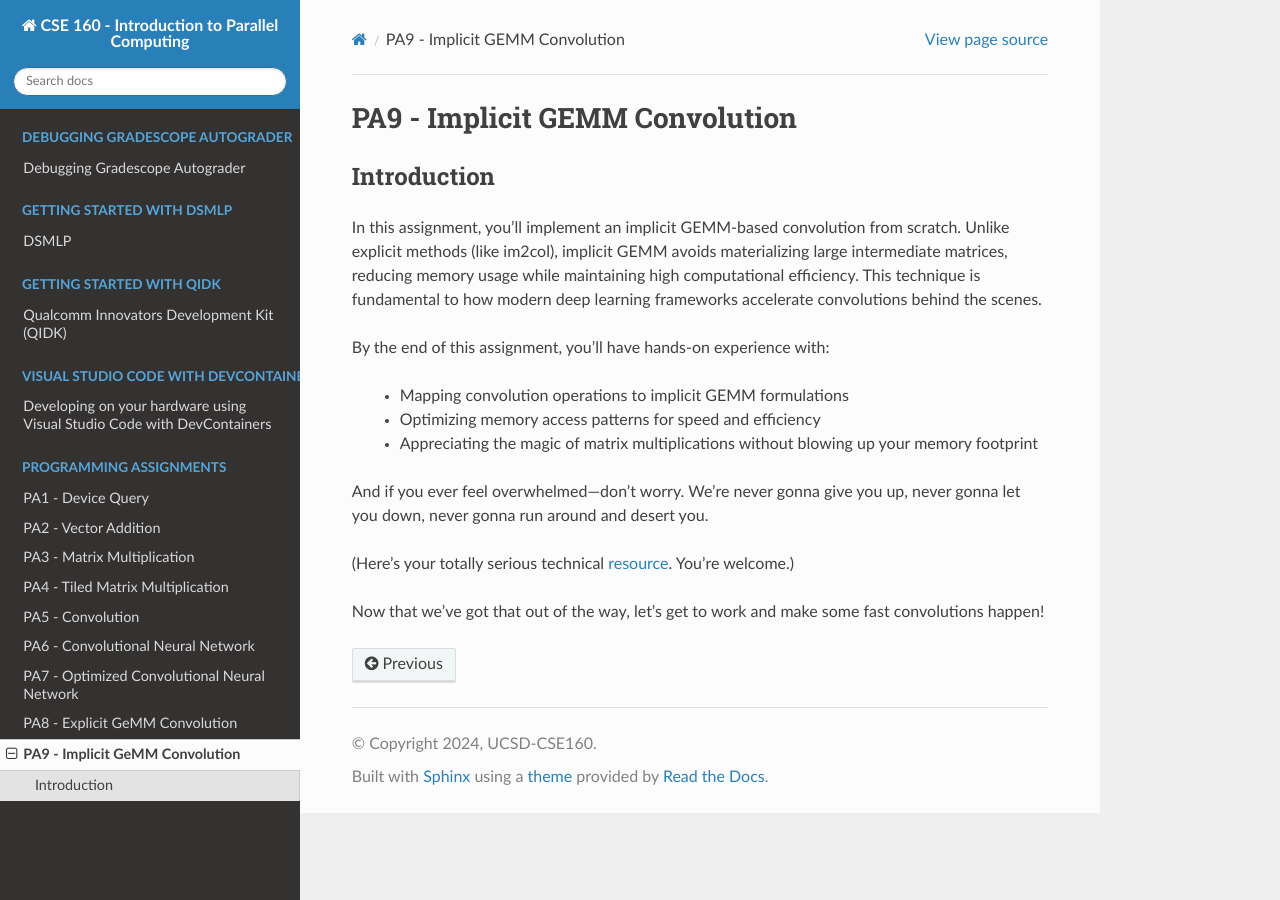
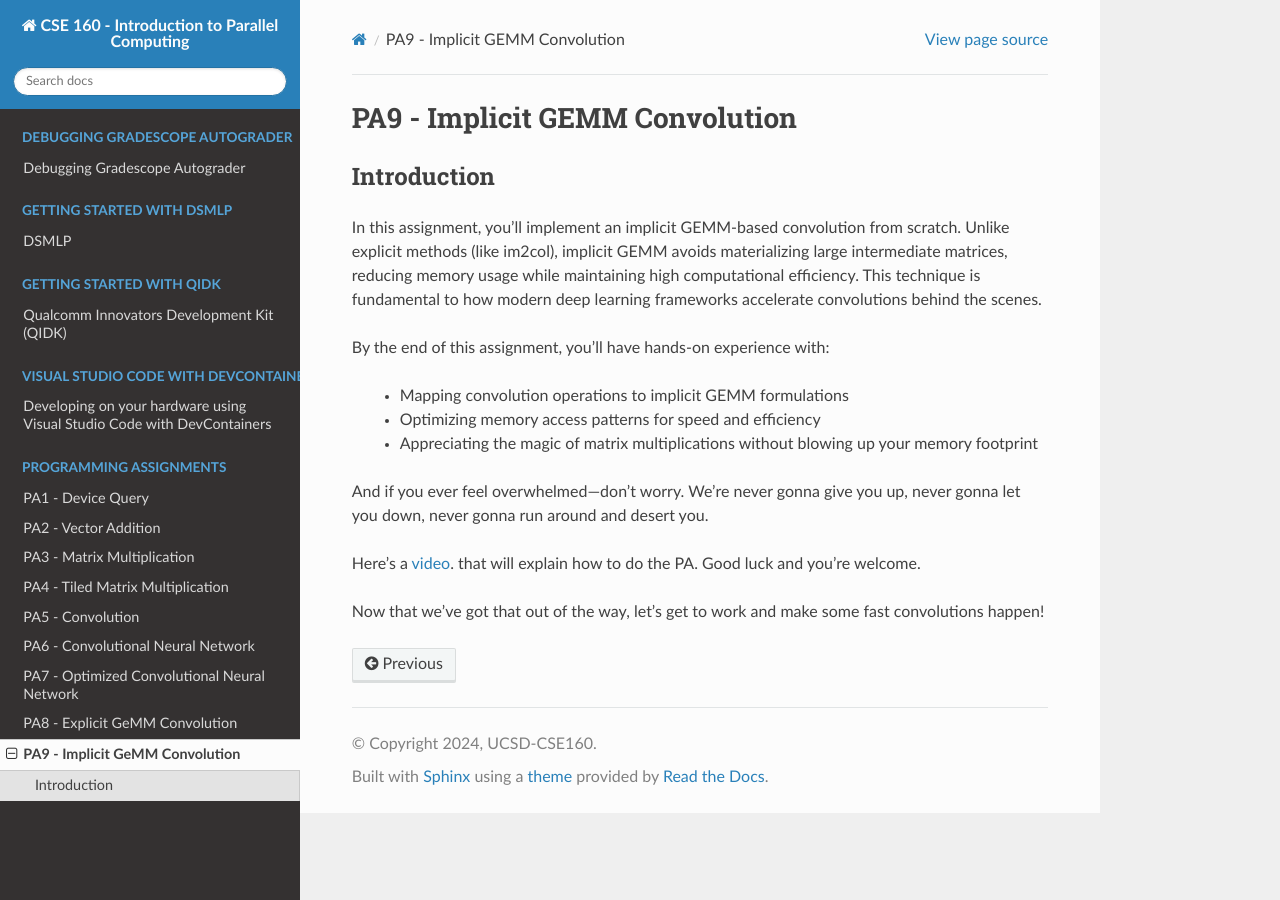
Before and after one commit to KastnerRG/cse160-docs, a Sphinx documentation site: the page built from docs/source/PA9.rst, in a window 1280 px wide. Built offline with Sphinx 7.4.7 and the Read the Docs theme 3.1.0, drawn with Linux system fonts in a browser that asks for light colours; formulas are drawn with MathJax 3.

Commit message:
Update PA9.rst

```diff
--- a/docs/source/PA9.rst
+++ b/docs/source/PA9.rst
@@ -13,6 +13,6 @@ By the end of this assignment, you’ll have hands-on experience with:
 
 And if you ever feel overwhelmed—don’t worry. We’re never gonna give you up, never gonna let you down, never gonna run around and desert you.
 
-(Here’s your totally serious technical `resource <https://www.youtube.com/embed/dQw4w9WgXcQ>`_. You’re welcome.)
+Here’s a `video <https://www.youtube.com/embed/dQw4w9WgXcQ>`_. that will explain how to do the PA. Good luck and you’re welcome.
 
 Now that we’ve got that out of the way, let’s get to work and make some fast convolutions happen!
```
